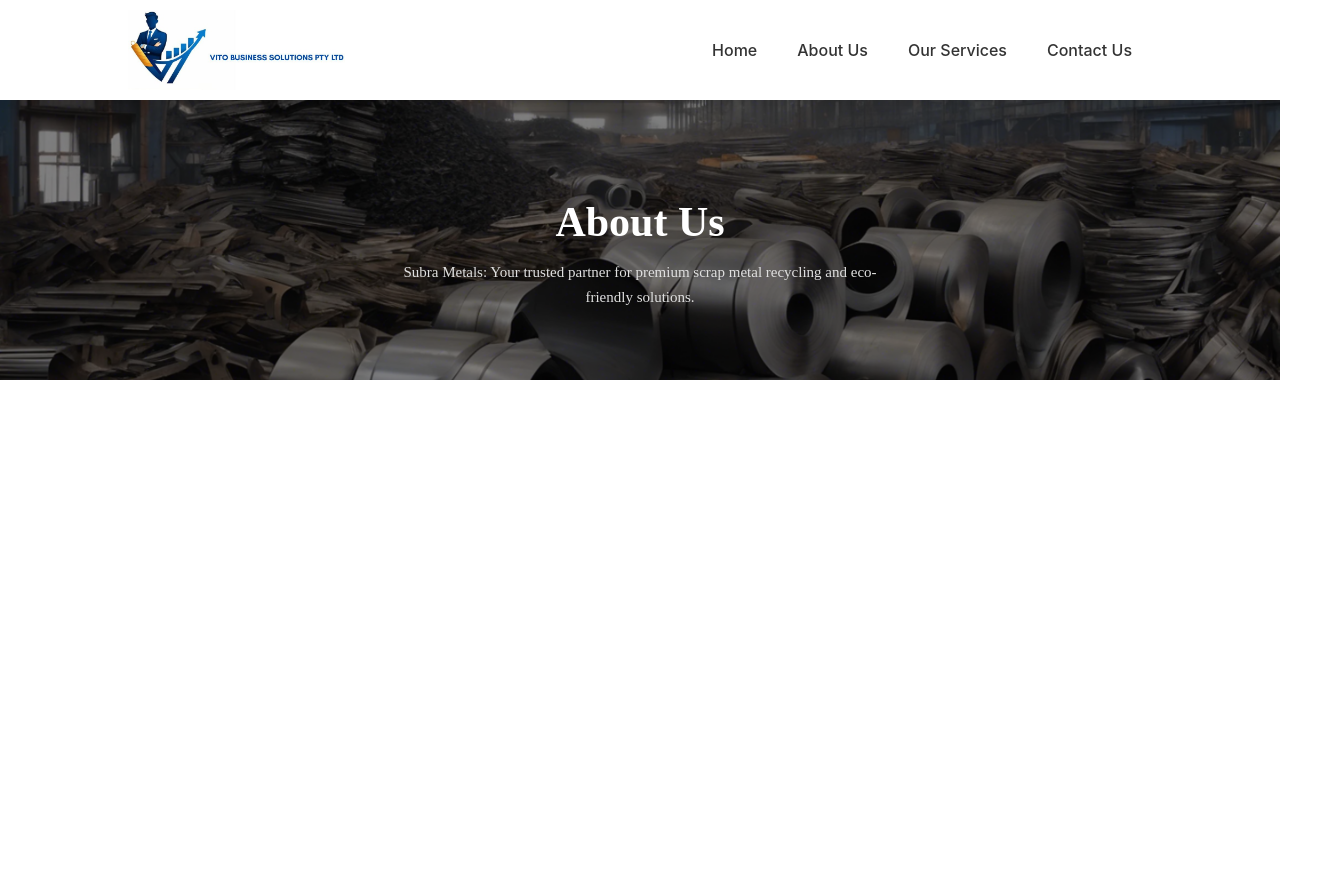
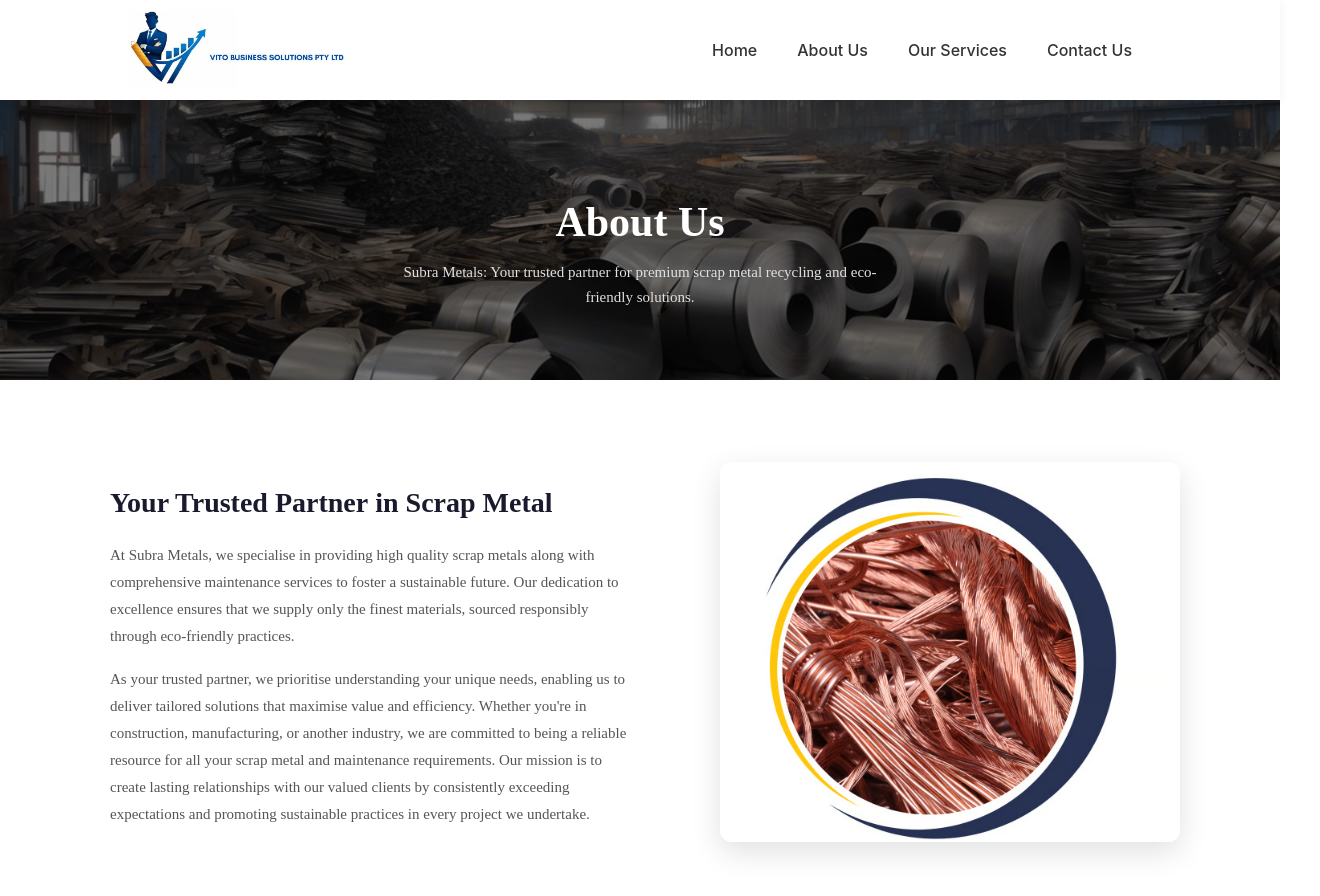
Before and after one commit to Immanuel1111/vito-business, a React (Vite) app in the folder vito/: page /about in a window 1280 px wide. Shown: the top 896 px of the page, 1320 px wide, since content can reach past the window. Before the commit the page ends 800 px from the top, so only its background shows below. Built offline with nearby package versions, Linux system fonts and the light colour scheme.

Commit message:
02 13:02

```diff
--- a/vito/src/pages/Aboutus/About.css
+++ b/vito/src/pages/Aboutus/About.css
@@ -1,3 +1,6 @@
+/* ===========================
+   HERO
+=========================== */
 .about-hero {
   width: 100%;
   height: 280px;
@@ -8,7 +11,6 @@
   overflow: hidden;
 }
 
-/* ✅ img used as background via src */
 .about-hero-bg {
   position: absolute;
   inset: 0;
@@ -22,7 +24,7 @@
 .about-hero-overlay {
   position: absolute;
   inset: 0;
-  background: rgba(0, 0, 0, 0.50);
+  background: rgba(0, 0, 0, 0.52);
   z-index: 1;
 }
 
@@ -43,7 +45,58 @@
 .about-hero-content p {
   font-size: 15px;
   color: #e0e0e0;
-  max-width: 500px;
+  max-width: 520px;
   margin: 0 auto;
   line-height: 1.7;
 }
+
+/* ===========================
+   TRUSTED PARTNER
+=========================== */
+.about-partner {
+  width: 100%;
+  padding: 80px 20px;
+  background: #ffffff;
+}
+
+.about-partner-container {
+  max-width: 1100px;
+  margin: 0 auto;
+  display: flex;
+  align-items: center;
+  gap: 60px;
+}
+
+.about-partner-text {
+  flex: 1;
+}
+
+.about-partner-text h2 {
+  font-size: 28px;
+  font-weight: 600;
+  color: #1a1a2e;
+  margin-bottom: 20px;
+  line-height: 1.4;
+}
+
+.about-partner-text p {
+  font-size: 15px;
+  color: #555;
+  line-height: 1.8;
+  margin-bottom: 16px;
+}
+
+.about-partner-image {
+  flex: 1;
+  display: flex;
+  justify-content: center;
+}
+
+.about-partner-image img {
+  width: 100%;
+  max-width: 460px;
+  height: 380px;
+  object-fit: cover;
+  border-radius: 12px;
+  box-shadow: 0 10px 30px rgba(0,0,0,0.12);
+}
--- a/vito/src/pages/Aboutus/About.jsx
+++ b/vito/src/pages/Aboutus/About.jsx
@@ -1,13 +1,17 @@
 import React from 'react';
 import Navbar from "../../components/Navbar/Navbar";
+import Footer from "../../components/Footer/Footer";
 import "./About.css";
 import aboutHero from "./images/1.webp";
+import partnerImg from "./images/2.avif";
+
 
 const About = () => {
   return (
     <>
       <Navbar />
 
+      {/* ── Hero Banner ── */}
       <div className="about-hero">
         <img src={aboutHero} alt="About Hero" className="about-hero-bg" />
         <div className="about-hero-overlay"></div>
@@ -16,6 +20,37 @@ const About = () => {
           <p>Subra Metals: Your trusted partner for premium scrap metal recycling and eco-friendly solutions.</p>
         </div>
       </div>
+
+      {/* ── Trusted Partner ── */}
+      <section className="about-partner">
+        <div className="about-partner-container">
+
+          <div className="about-partner-text">
+            <h2><strong>Your Trusted Partner</strong> in Scrap Metal</h2>
+            <p>
+              At Subra Metals, we specialise in providing high quality scrap metals along
+              with comprehensive maintenance services to foster a sustainable future. Our
+              dedication to excellence ensures that we supply only the finest materials,
+              sourced responsibly through eco-friendly practices.
+            </p>
+            <p>
+              As your trusted partner, we prioritise understanding your unique needs,
+              enabling us to deliver tailored solutions that maximise value and efficiency.
+              Whether you're in construction, manufacturing, or another industry, we are
+              committed to being a reliable resource for all your scrap metal and maintenance
+              requirements. Our mission is to create lasting relationships with our valued
+              clients by consistently exceeding expectations and promoting sustainable
+              practices in every project we undertake.
+            </p>
+          </div>
+
+          <div className="about-partner-image">
+            <img src={partnerImg} alt="Trusted Partner" />
+          </div>
+
+        </div>
+      </section>
+      <Footer />
     </>
   );
 };
```
